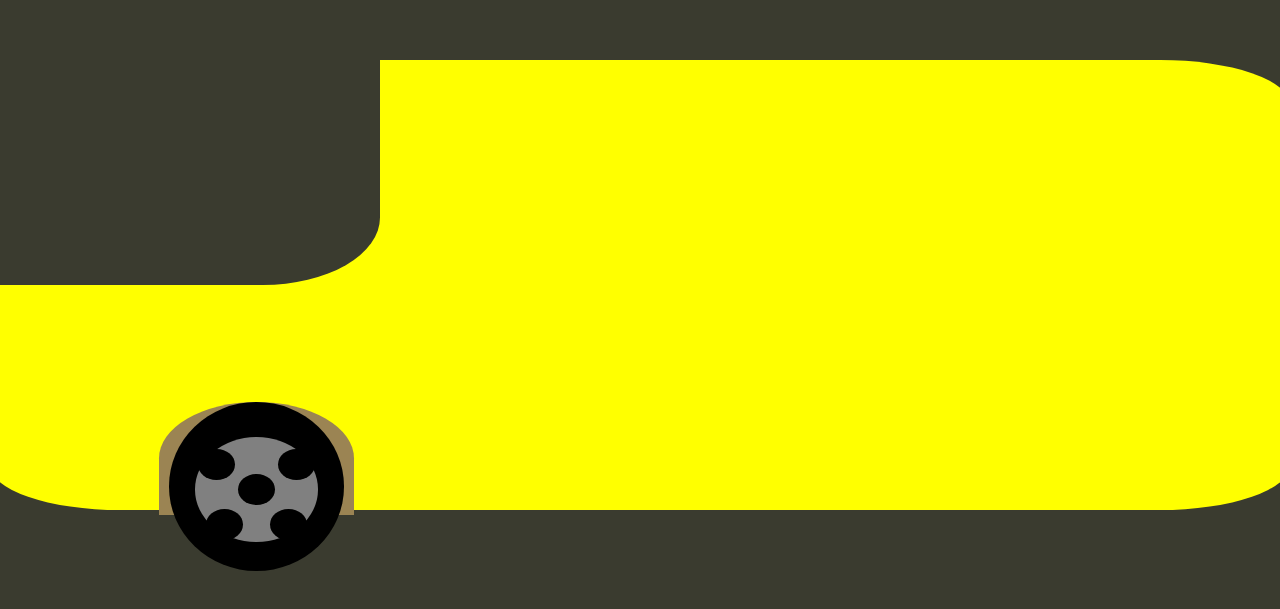
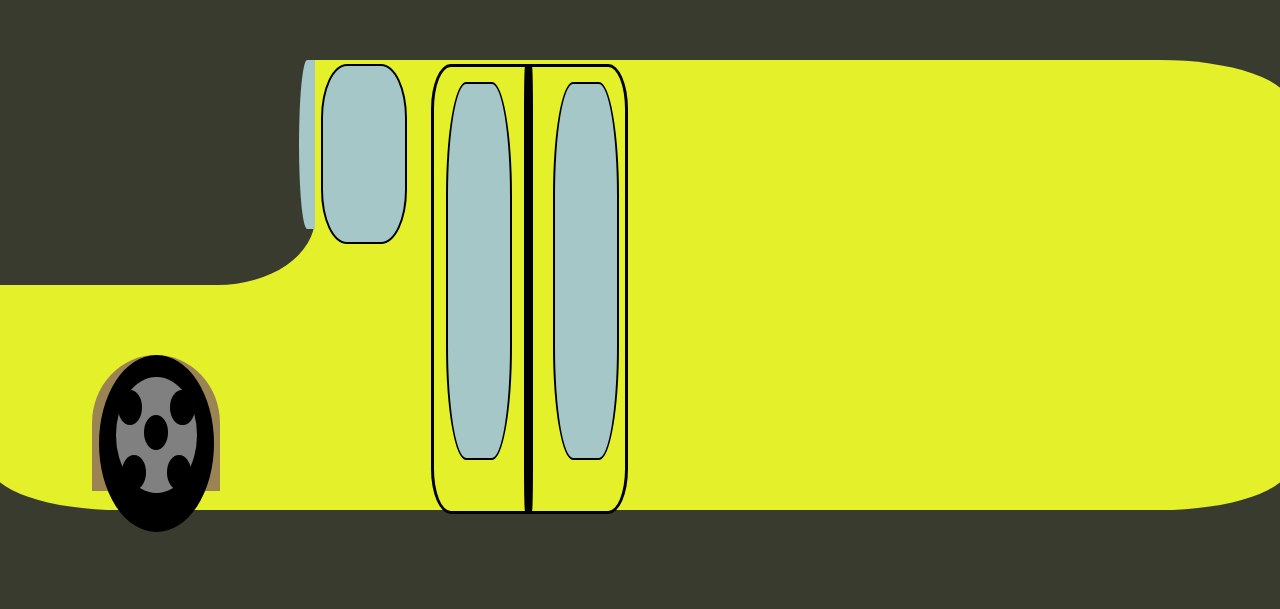
Before and after one commit to Machakhleli/BUS, a plain HTML site: page index.html in a window 1280 px wide. Shown: the part 115-724 px from the top of the page. Drawn offline with nearby package versions, Linux system fonts and the light colour scheme.

Commit message:
done door and front window

```diff
--- a/index.html
+++ b/index.html
@@ -12,11 +12,14 @@
 </head>
 
 <body>
+
     <div class="container">
         <div class="row">
-            <div class="col-4">
+            <div class="col-3">
                 <div class="bus">
-                    <div class="front-glass"></div>
+                    <div class="front-glass d-flex">
+                        <div class="glass"></div>
+                    </div>
                     <div class="front_wheel_carcass">
                         <div class="front_wheel">
                             <div class="disc">
@@ -32,6 +35,16 @@
                     </div>
                 </div>
             </div>
+            <div class="col-1">
+                <div class="bus-window1"></div>
+            </div>
+            <div class="col-2">
+                <div class="door d-flex">
+                    <div class="door-window1"></div>
+                    <div class="md-line"></div>
+                    <div class="door-window2"></div>
+                </div>
+            </div>
         </div>
 
     </div>
--- a/src/styles/styles.css
+++ b/src/styles/styles.css
@@ -14,32 +14,51 @@
 .bus {
   width: 1300px;
   height: 450px;
-  overflow: visible;
-  background-color: yellow;
+  background-color: rgb(228, 241, 42);
   border-radius: 10%;
 }
 .front-glass {
-  width: 30%;
+  width: 25%;
   height: 50%;
+  margin: 0;
   background-color: rgb(58, 59, 47);
   border-bottom-right-radius: 30%;
 }
+.glass {
+  width: 5%;
+  height: 75%;
+  background-color: rgb(166, 199, 199);
+  margin-left: 95%;
+  border-bottom-left-radius: 70%;
+  border-top-left-radius: 70%;
+}
+
+.bus-window1 {
+  width: 100%;
+  height: 40%;
+  margin-top: 5%;
+  margin-left: 0;
+  background-color: rgb(166, 199, 199);
+  border: 2px solid black;
+  border-radius: 30%;
+}
 .front_wheel_carcass {
-  width: 15%;
-  height: 25%;
+  width: 10%;
+  height: 17%;
   background-color: rgb(155, 132, 83);
   border-top-left-radius: 60%;
   border-top-right-radius: 60%;
-  margin-left: 13%;
-  margin-top: 9%;
+  margin-left: 8%;
+  margin-top: 5.5%;
+  position: fixed;
 }
 .front_wheel {
   width: 90%;
-  height: 150%;
+  height: 130%;
   background-color: black;
   border-radius: 50%;
   margin-left: 5%;
-  padding-top: 10%;
+  padding-top: 9%;
   animation-name: wheel;
   animation-duration: 5s;
 }
@@ -104,11 +123,38 @@
   margin: 0;
   margin-left: 15px;
 }
-/* .circle6 {
-    width: 30%;
-    height: 30%;
-    background-color: black;
-    border-radius: 50%;
-    margin: 0;} */
-/* margin-left: 15%;
-    margin-bottom: 40px; */
+.door {
+  width: 100%;
+  height: 100%;
+  background-color: rgb(228, 241, 42);
+  margin-top: 2%;
+  border: 3px solid black;
+  border-radius: 10% 10% 10% 10%;
+  justify-content: space-around;
+  position: relative;
+}
+.door-window1 {
+  width: 35%;
+  height: 85%;
+  background-color: rgb(166, 199, 199);
+  border-radius: 30%;
+  margin-top: 8%;
+  margin-left: 3%;
+  border: 2px solid black;
+}
+.md-line {
+  width: 5%;
+  height: 100%;
+  background-color: black;
+  border: 2px solid black;
+  border-radius: 10%;
+}
+.door-window2 {
+  width: 35%;
+  height: 85%;
+  background-color: rgb(166, 199, 199);
+  border-radius: 30%;
+  margin-top: 8%;
+  margin-left: 4%;
+  border: 2px solid black;
+}
```
